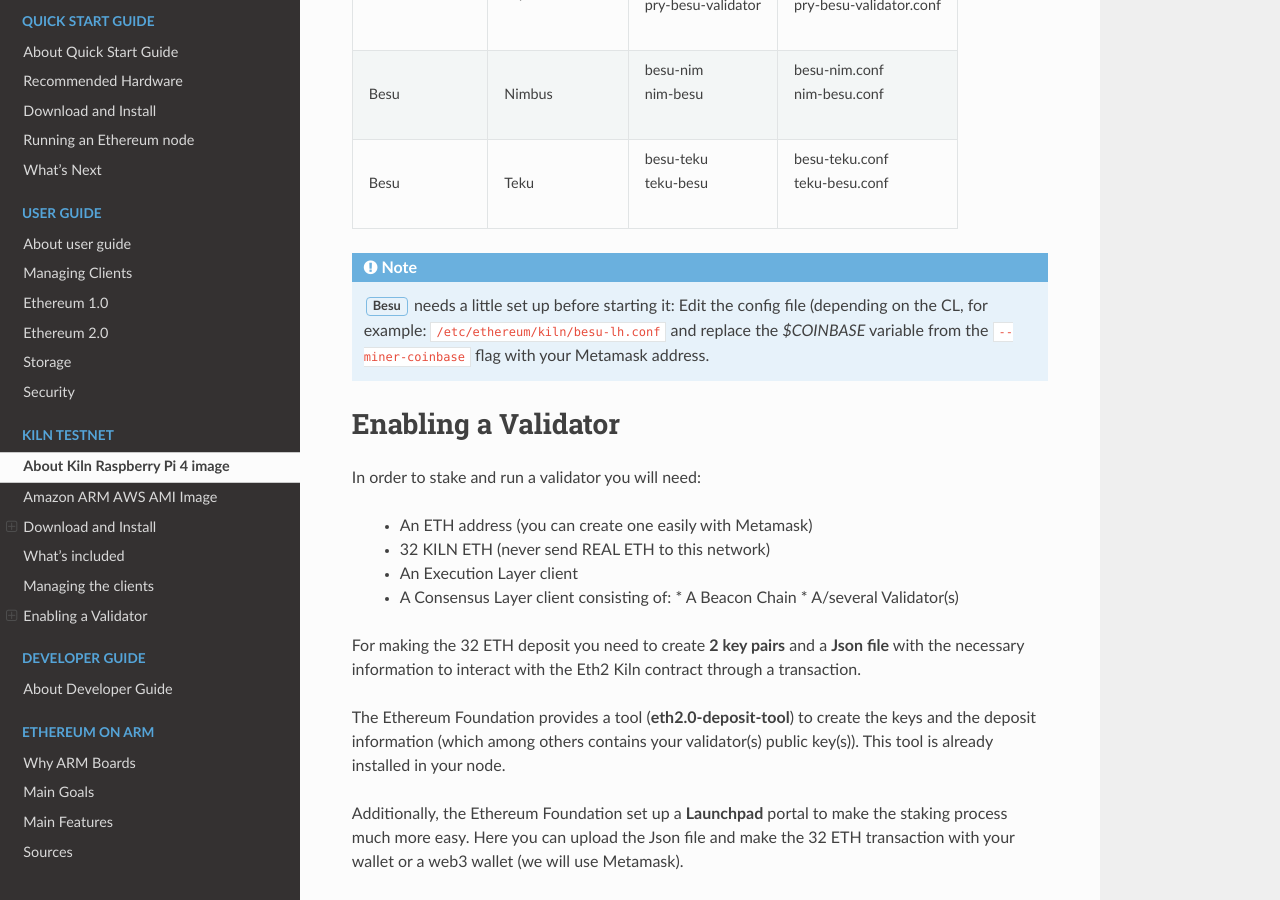
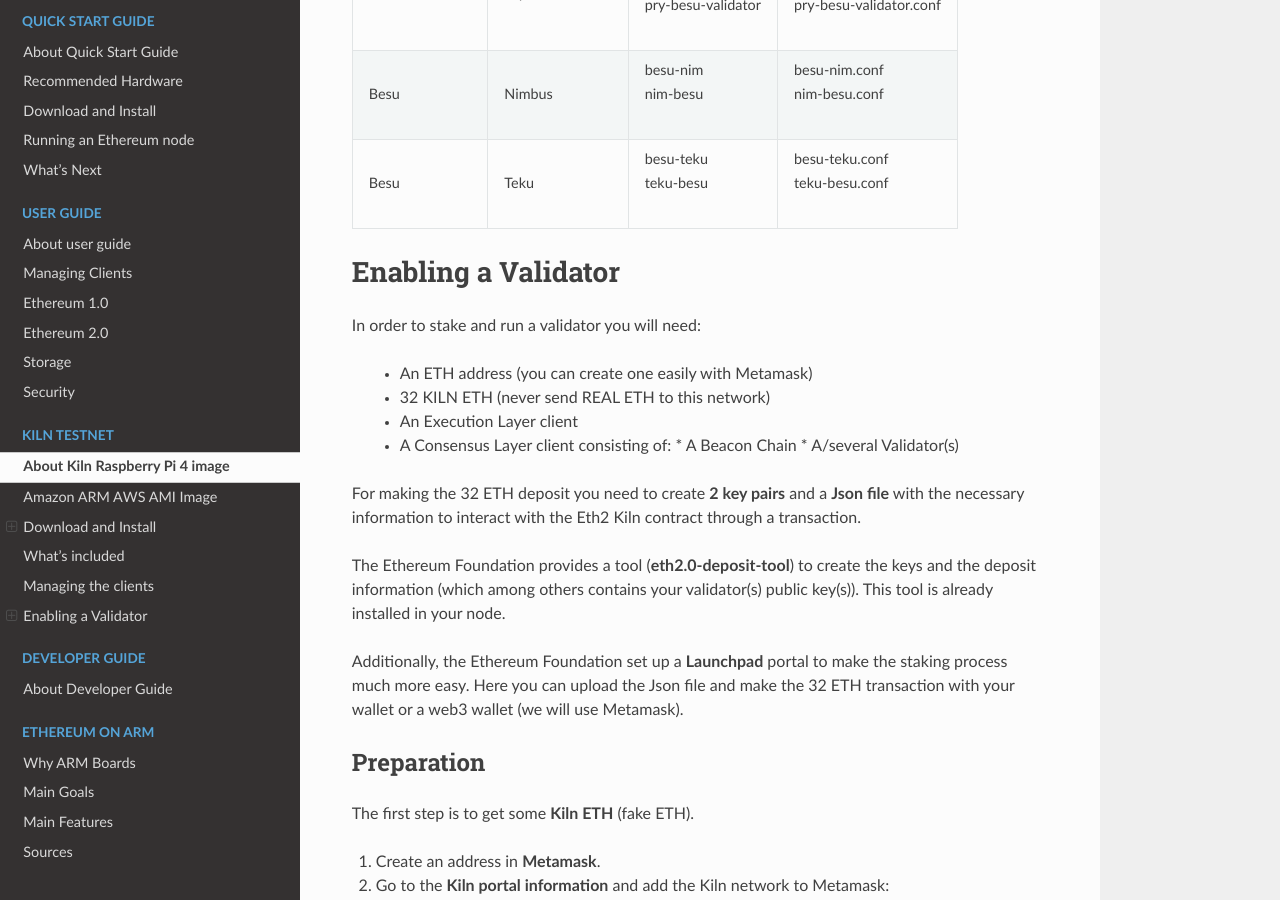
Before and after one commit to EOA-Blockchain-Labs/ethereumonarm, a Sphinx documentation site: the page built from docs/kiln/kiln-testnet.rst, in a window 1280 px wide and 900 px high, scrolled down 6436 px. Built offline with Sphinx 7.4.7 and the Read the Docs theme 2.0.0, drawn with Linux system fonts in a browser that asks for light colours; some of the changed text lies outside the part shown.

Commit message:
fixed typo

```diff
--- a/docs/kiln/kiln-testnet.rst
+++ b/docs/kiln/kiln-testnet.rst
@@ -284,13 +284,6 @@ to manage the correct services:
   Besu, Teku, "| besu-teku
   | teku-besu", "| besu-teku.conf
   | teku-besu.conf"
-
-
-.. note::
-  :guilabel:`Besu` needs a little set up before starting it:
-  Edit the config file (depending on the CL, for example:
-  ``/etc/ethereum/kiln/besu-lh.conf`` and replace the `$COINBASE`
-  variable from the ``--miner-coinbase`` flag with your Metamask address.
 
 Enabling a Validator
 ====================
```
Also changed, not shown: other parts of docs/kiln/kiln-testnet.rst (+1 -1 lines).
